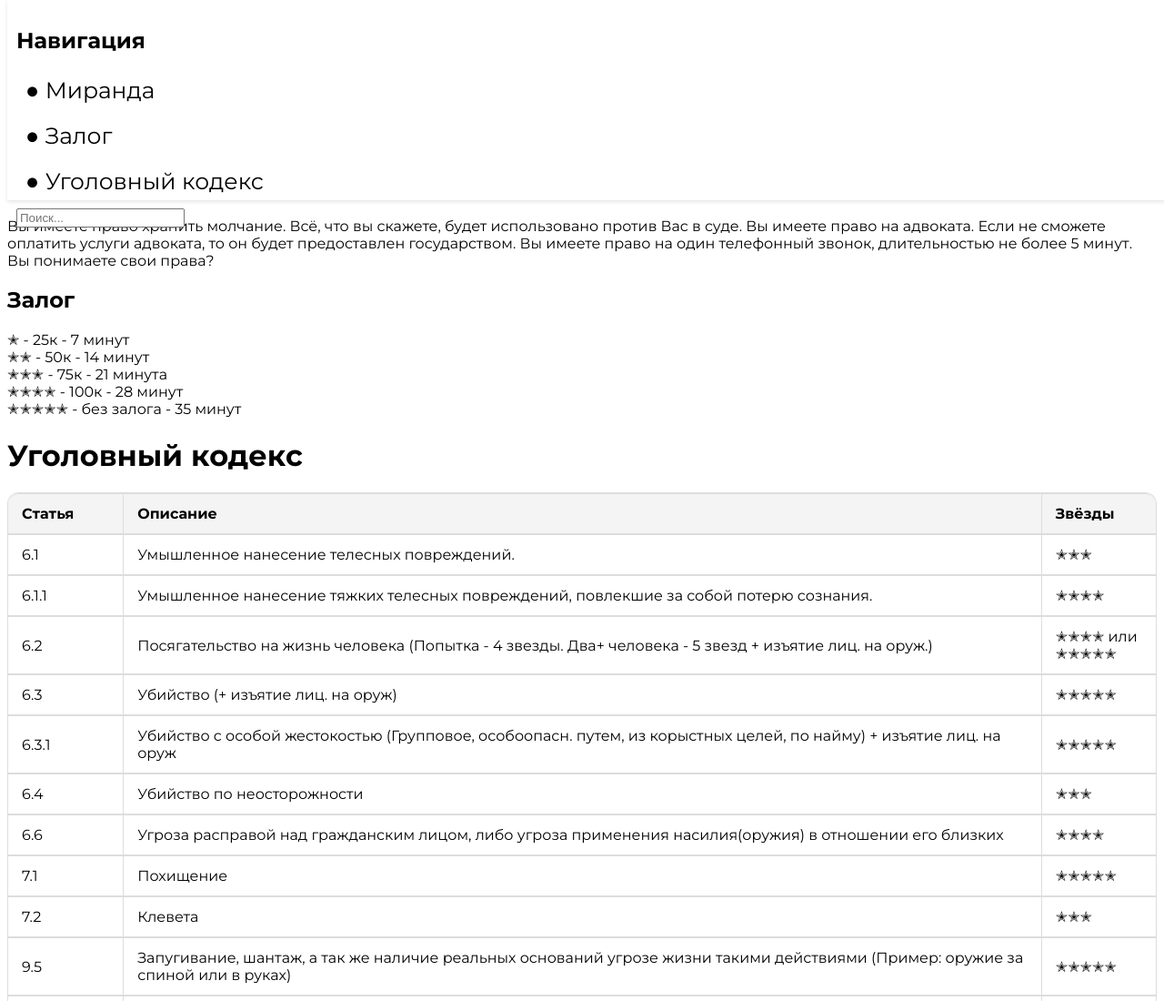
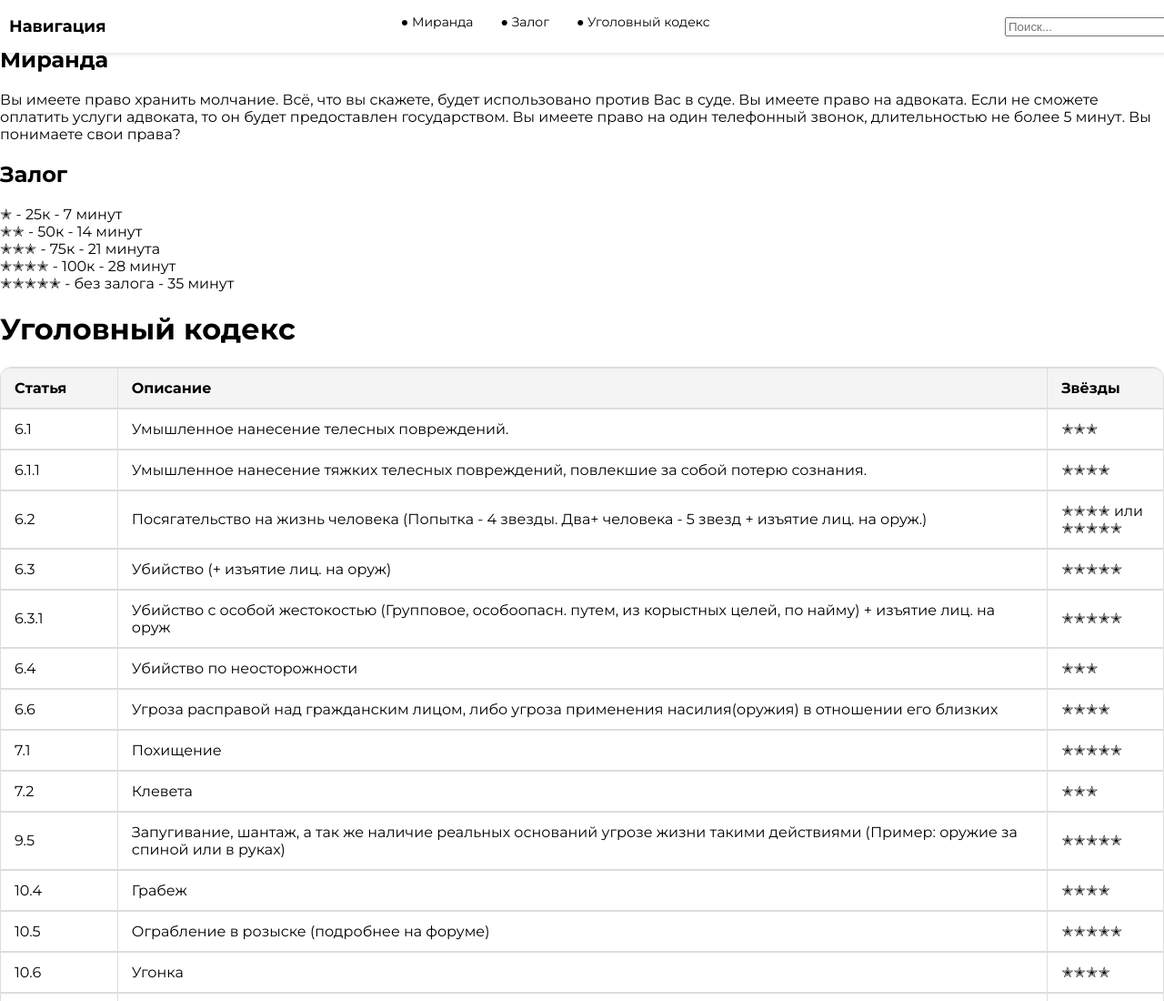
Before and after one commit to whoamin34505/fib, a plain HTML site: page index.html in a window 1280 px wide. Shown: the top 1100 px of the page at 91% size. Drawn offline with Linux system fonts and the light colour scheme.

Commit message:
Update index.html

```diff
--- a/index.html
+++ b/index.html
@@ -12,6 +12,8 @@
         body {
             font-family: "Montserrat", sans-serif;
             font-optical-sizing: auto;
+            margin: 0;
+            padding: 0;
         }
 
         table {
@@ -21,9 +23,11 @@
             border: 1px solid #ddd;
             border-radius: 12px;
             overflow: hidden;
+            margin-top: 20px;
         }
 
-        th, td {
+        th,
+        td {
             padding: 12px 15px;
             text-align: left;
             position: relative;
@@ -68,67 +72,90 @@
             border-bottom-right-radius: 12px;
         }
 
-        th, td {
+        th,
+        td {
             border-top: 1px solid #ddd;
             border-bottom: 1px solid #ddd;
         }
 
-        th + th, td + td {
+        th+th,
+        td+td {
             border-left: 1px solid #ddd;
         }
 
-        th:nth-child(1), td:nth-child(1),
-        th:nth-child(3), td:nth-child(3) {
+        th:nth-child(1),
+        td:nth-child(1),
+        th:nth-child(3),
+        td:nth-child(3) {
             width: 10%;
         }
 
-        th:nth-child(2), td:nth-child(2) {
+        th:nth-child(2),
+        td:nth-child(2) {
             width: 80%;
         }
+
         nav {
             position: fixed;
             top: 0;
             width: 100%;
             background-color: white;
-            height: 25%;
             z-index: 1000;
             padding: 10px;
             box-shadow: 0 2px 4px rgba(0, 0, 0, 0.1);
+            display: flex;
+            justify-content: space-between;
+            align-items: center;
         }
+
+        nav h1 {
+            font-size: 18px; /* Уменьшил размер шрифта для заголовка навигации */
+            margin: 0;
+        }
+
         nav ul {
             list-style-type: none;
             padding: 0;
             margin: 0;
+            display: flex;
+            gap: 10px;
         }
+
         nav ul li {
             margin-bottom: 10px; /* Уменьшение отступа между строками */
         }
+
         nav ul li a {
-            font-size: 25px; /* Увеличение размера шрифта */
+            font-size: 14px; /* Уменьшил размер шрифта для ссылок навигации */
             text-decoration: none; /* Убираем подчеркивание */
             color: #000; /* Цвет текста */
             padding: 5px 10px;
             display: block;
             transition: background-color 0.3s ease; /* Плавное изменение фона */
         }
+
         nav ul li a:hover {
             background-color: #ddd; /* Цвет подсветки при наведении */
         }
+
         section {
-            margin-top: 20px;
+            margin-top: 70px; /* Увеличил отступ для компенсации фиксированной навигации */
         }
+
         .highlight {
             background-color: yellow;
         }
+
         mark {
             background-color: yellow;
             color: black;
         }
+
         html {
             scroll-behavior: smooth;
         }
         .offset {
-            margin-top: 15%; /* This should match the height of your nav */
+            margin-top: 4%; /* This should match the height of your nav */
         }
     </style>
 </head>
```
